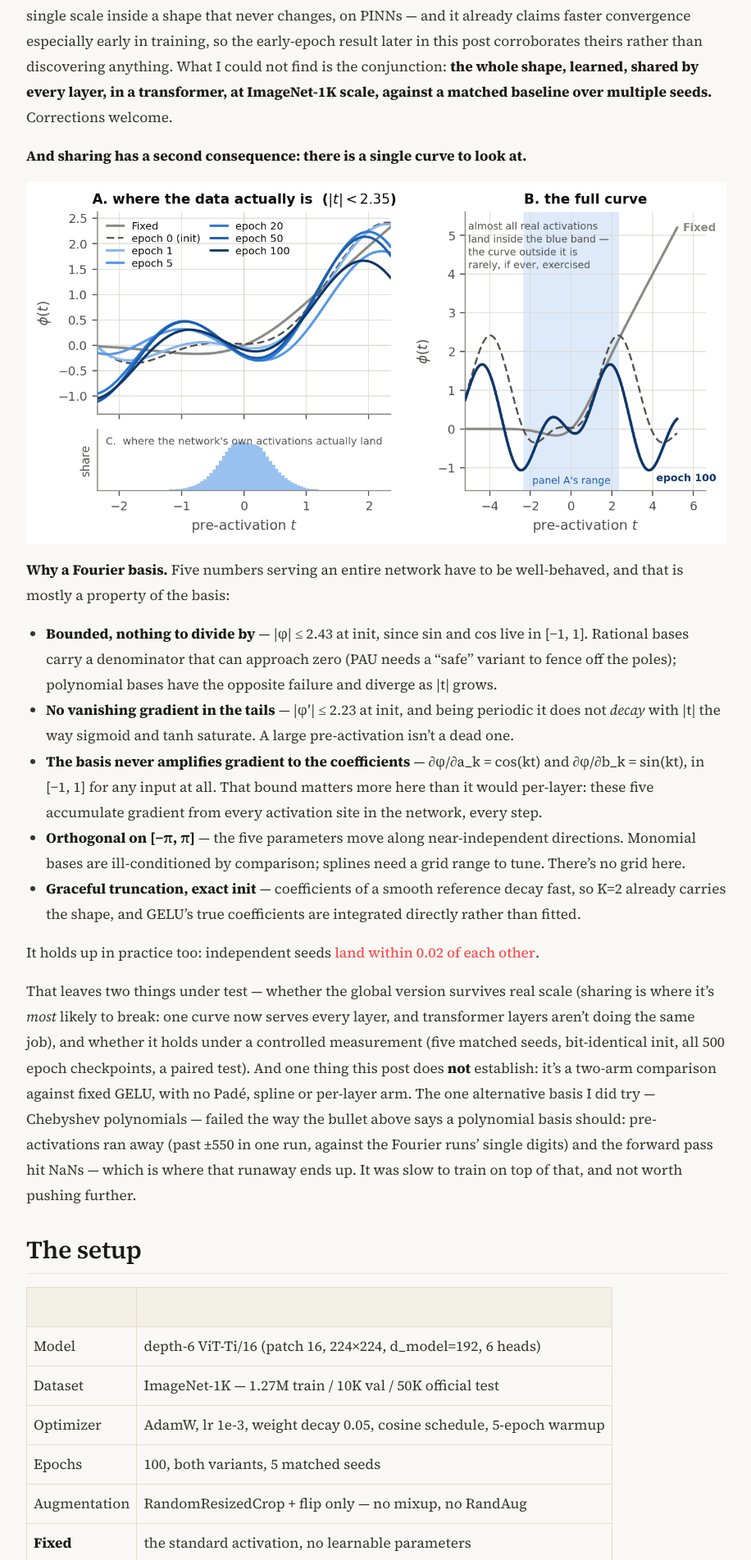
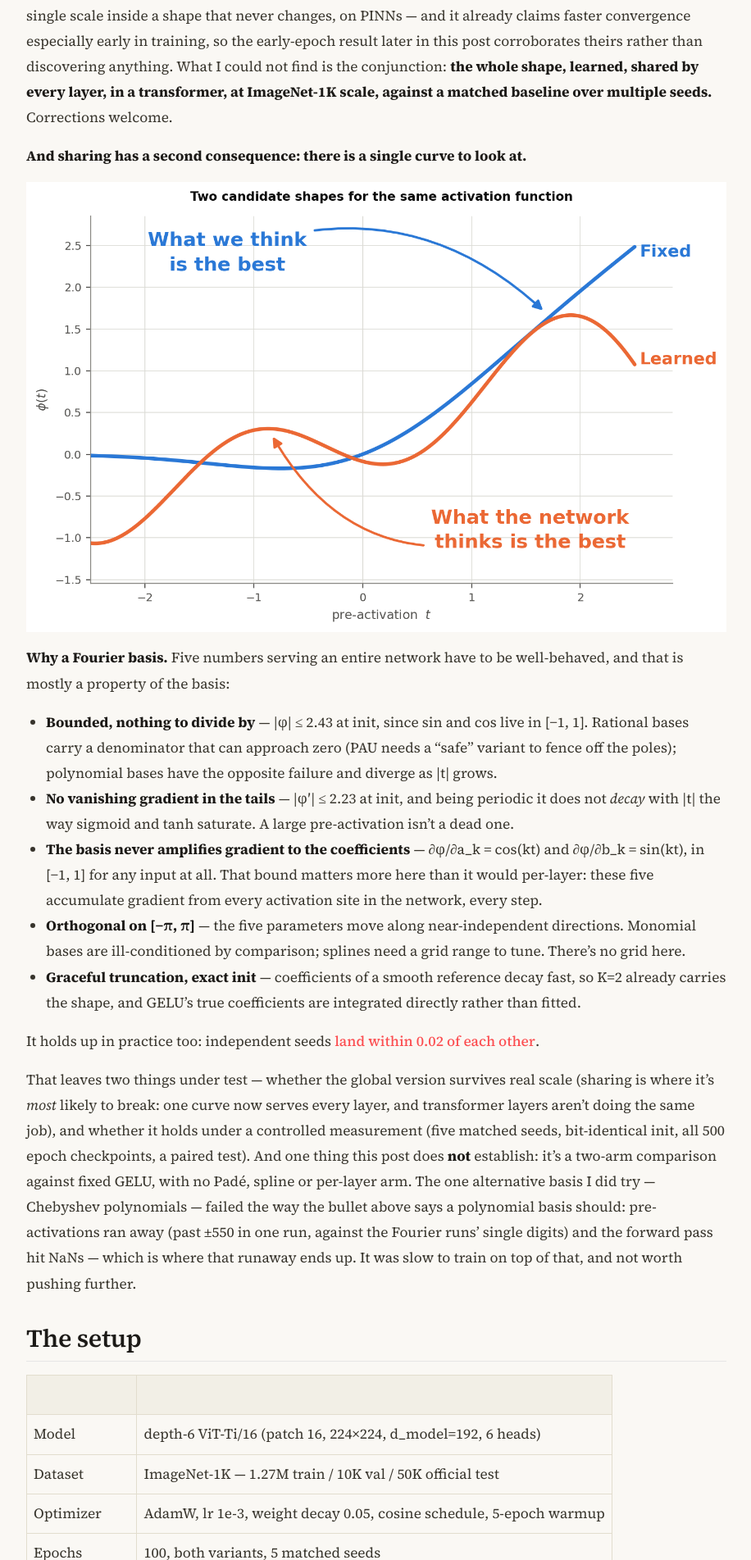
Before and after one commit to Arunprakash-A/Arunprakash-a.github.io, a Jekyll site: the page built from _posts/2026-08-11-learnable-activations-might-have-better-loss-landscape.md, in a window 1280 px wide. Shown: the part 3219-5122 px from the top of the page at 82% size, without its empty margins (71-987 px from the left). Built offline with Jekyll 4.4.1, drawn with Linux system fonts in a browser that asks for light colours; nearby versions of some CDN libraries.

Commit message:
Use fig_hero for the single-curve point
Cleaner for the claim than the multi-epoch version, and leaves fig_activation
unique to the section that analyses it.

Co-Authored-By: Claude Sonnet 5 <noreply@anthropic.com>

```diff
--- a/_posts/2026-08-11-learnable-activations-might-have-better-loss-landscape.md
+++ b/_posts/2026-08-11-learnable-activations-might-have-better-loss-landscape.md
@@ -100,7 +100,7 @@ scale, against a matched baseline over multiple seeds.** Corrections welcome.
 
 **And sharing has a second consequence: there is a single curve to look at.**
 
-<img src="/images/Learnable-Activations-Might-Have-Better-Loss-Landscape/fig_activation.png" alt="The learned activation curve at several epochs, compared to the fixed activation, weighted by where real pre-activations land" style="max-width:100%">
+<img src="/images/Learnable-Activations-Might-Have-Better-Loss-Landscape/fig_hero.png" alt="Two candidate shapes for the same activation function: the fixed curve, and the curve five learnable coefficients converged to" style="max-width:100%">
 
 **Why a Fourier basis.** Five numbers serving an entire network have to be
 well-behaved, and that is mostly a property of the basis:
```
